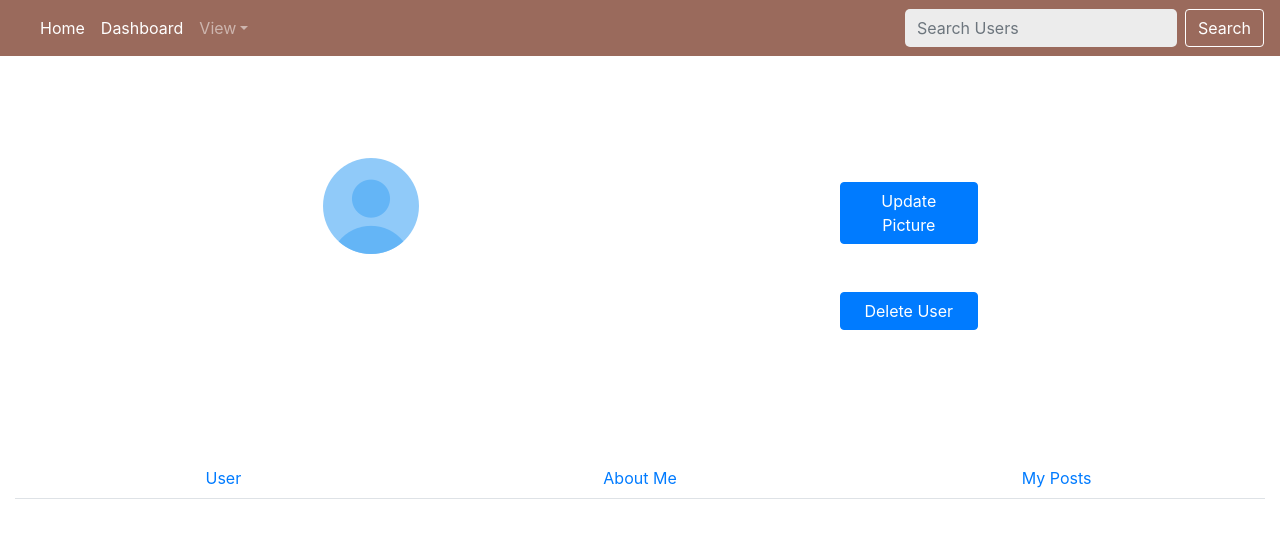
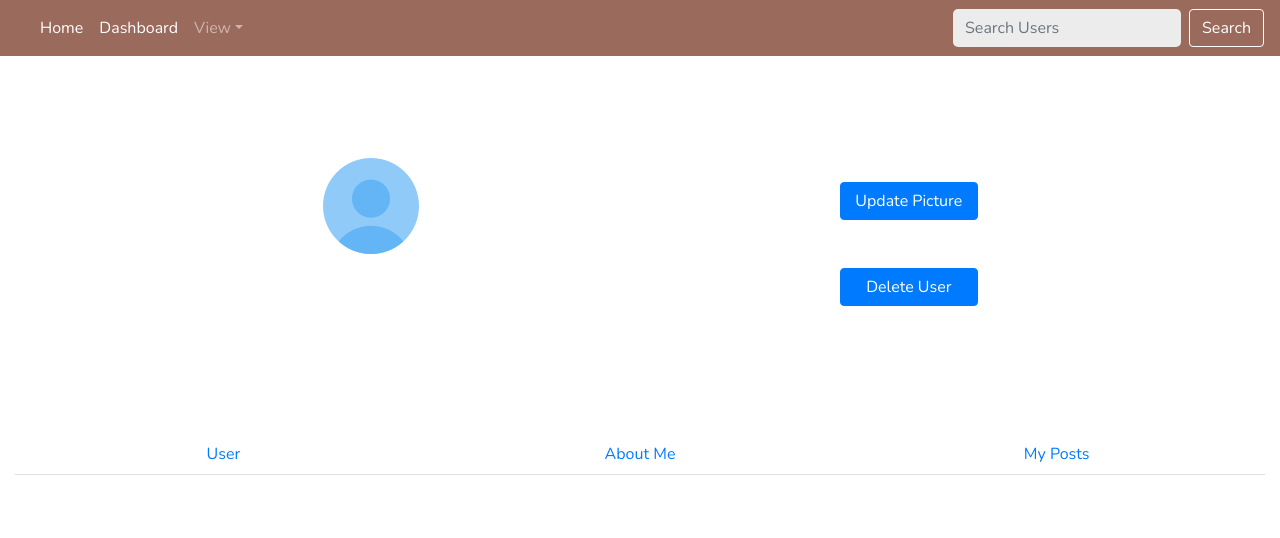
Before and after one commit to Software-Sleeps/DI-Capstone2-SocialNetworkLite, a React (Create React App) app: page /account in a window 1280 px wide. Shown: the top 538 px of the page. Built offline with nearby package versions, Linux system fonts and the light colour scheme; no server answers.

Commit message:
changing fonts within App.js

```diff
--- a/src/App.js
+++ b/src/App.js
@@ -9,8 +9,11 @@ import Account from './components/Account/Account';
 
 class App extends Component {
   render() {
+    let customizeFont= {
+      fontFamily: "Nunito, sans-serif"
+    }
     return (
-      <div>
+      <div style={customizeFont}>
 
 
         <Switch>
--- a/src/index.css
+++ b/src/index.css
@@ -1,13 +1,17 @@
+@import url("https://fonts.googleapis.com/css2?family=Nunito:wght@300&display=swap");
+
 body {
-  margin: 0;
+  /* margin: 0;
   font-family: -apple-system, BlinkMacSystemFont, 'Segoe UI', 'Roboto', 'Oxygen',
     'Ubuntu', 'Cantarell', 'Fira Sans', 'Droid Sans', 'Helvetica Neue',
     sans-serif;
   -webkit-font-smoothing: antialiased;
-  -moz-osx-font-smoothing: grayscale;
+  -moz-osx-font-smoothing: grayscale; */
+
+
 }
 
 code {
-  font-family: source-code-pro, Menlo, Monaco, Consolas, 'Courier New',
+  font-family: source-code-pro, Menlo, Monaco, Consolas, "Courier New",
     monospace;
 }
```
